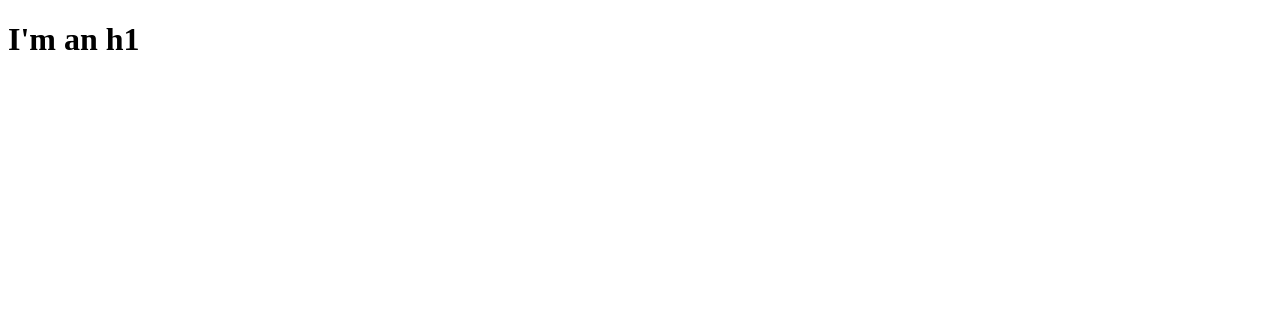
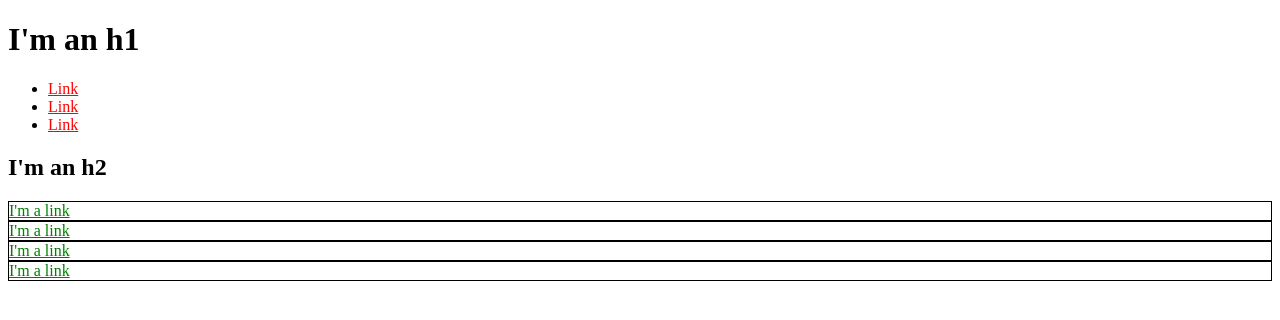
Before and after one commit to brunofrylinck/be-dangerous, a plain HTML site: page index.html in a window 1280 px wide. Drawn offline with Linux system fonts and the light colour scheme.

Commit message:
Updated index.html

```diff
--- a/index.html
+++ b/index.html
@@ -7,6 +7,44 @@
 </head>
 
 <body>
+
     <h1>I'm an h1</h1>
+
+    <ul>
+        <li>
+            <a href="https://example.com/" style="color: red;">Link</a>
+        </li>
+        <li>
+            <a href="https://example.com/" style="color: red;">Link</a>
+        </li>
+        <li>
+            <a href="https://example.com/" style="color: red;">Link</a>
+        </li>
+    </ul>
+
+    <h2>I'm an h2</h2>
+
+    <div style="border: 1px solid black;">
+        <a href="https://example.com" style="color: green;">I'm a link</a>
+    </div>
+
+    <div style="border: 1px solid black;">
+        <a href="https://example.com/" style="color: green;">I'm a link</a>
+    </div>
+
+    <div style="border: 1px solid black;">
+        <a href="https://example.com/" style="color: green;">I'm a link</a>
+    </div>
+
+    <div style="border: 1px solid black;">
+        <a href="https://example.com/" style="color: green;">I'm a link</a>
+    </div>
+
+
+
+
+
+
+
 </body>
 </html>
```
